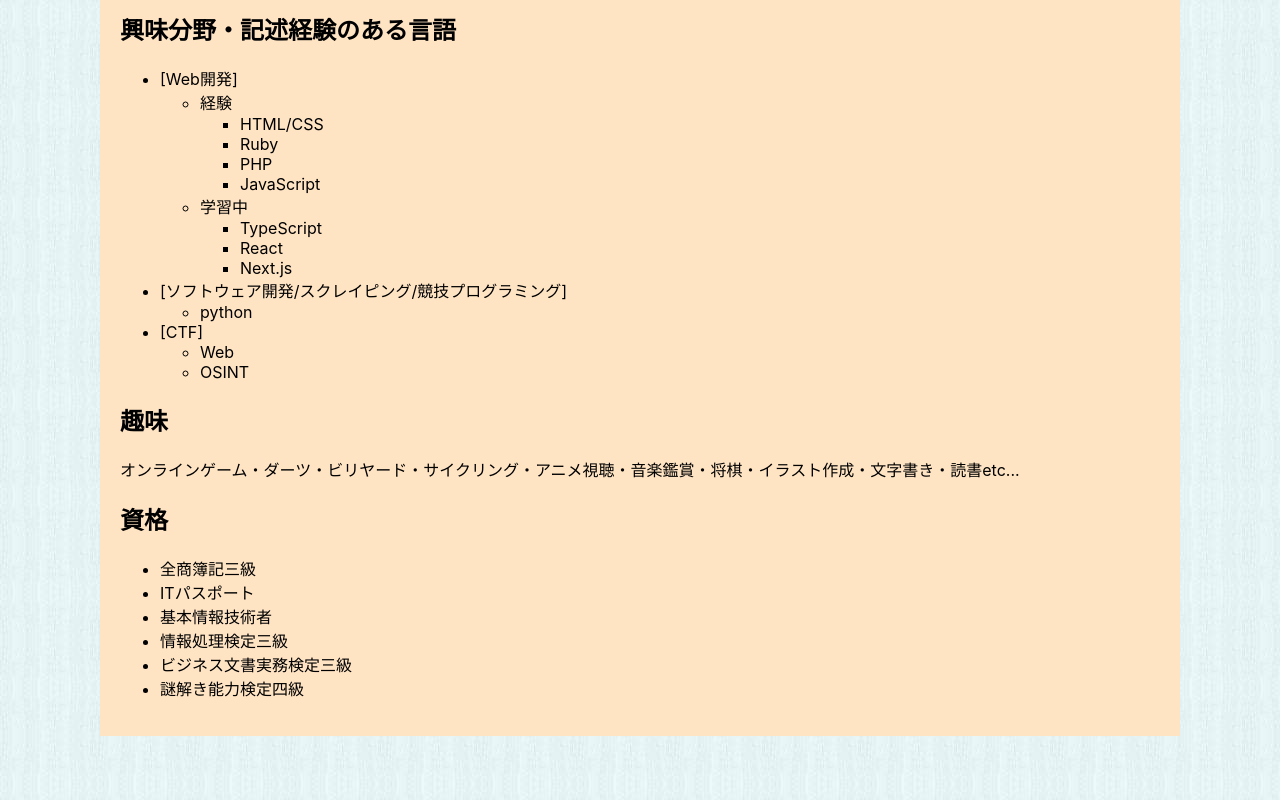
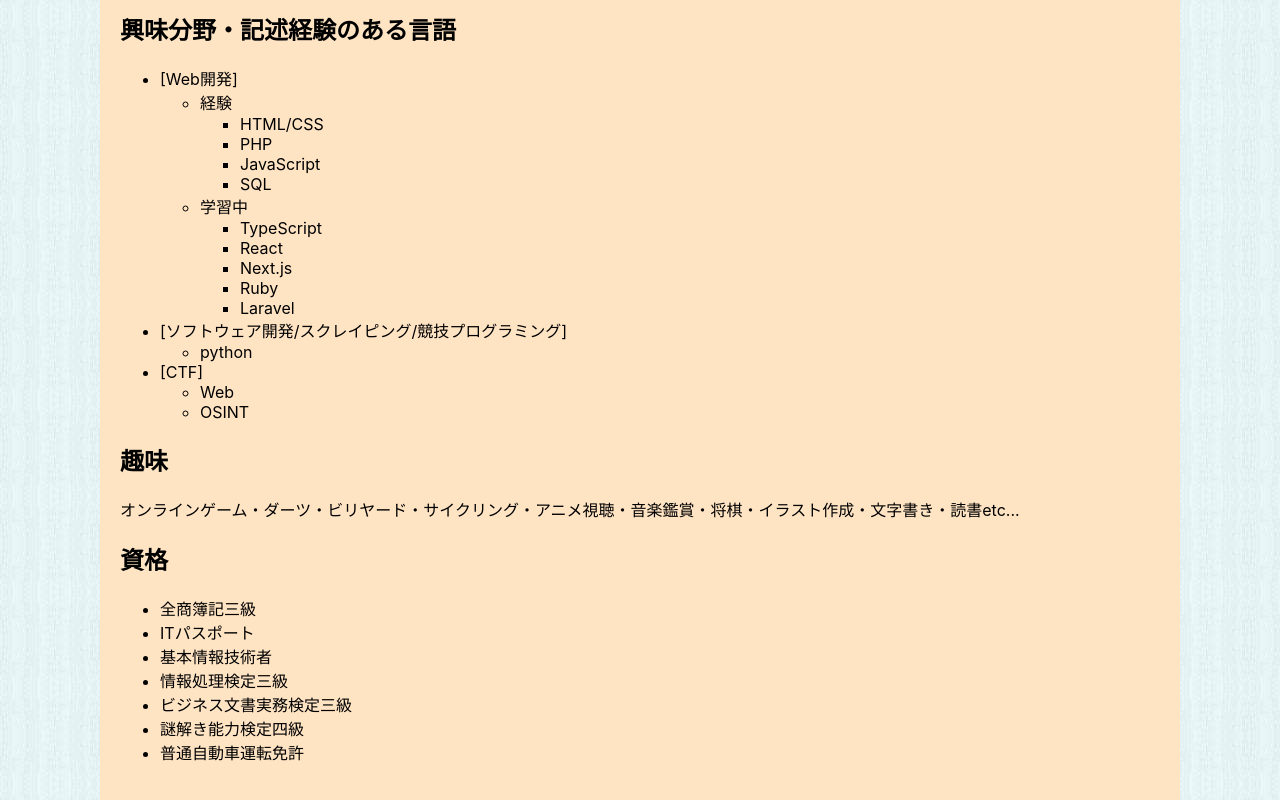
Before and after one commit to ms3nd3r/homepage_V2, a Next.js app: page /Japanese in a window 1280 px wide. Shown: the part 560-1360 px from the top of the page. Built offline with nearby package versions, Linux system fonts and the light colour scheme.

Commit message:
プロフィール更新

```diff
--- a/pages/Japanese.tsx
+++ b/pages/Japanese.tsx
@@ -22,15 +22,17 @@ const Home: NextPage = () => {
                     <li>経験</li>
                       <ul>
                           <li>HTML/CSS</li>
-                          <li>Ruby</li>
                           <li>PHP</li>
                           <li>JavaScript</li>
+                          <li>SQL</li>
                       </ul>
                     <li>学習中</li>
                         <ul>
                           <li>TypeScript</li>
                           <li>React</li>
                           <li>Next.js</li>
+                          <li>Ruby</li>
+                          <li>Laravel</li>
                         </ul>
                   </ul>
                 <li>[ソフトウェア開発/スクレイピング/競技プログラミング]</li>
@@ -53,6 +55,7 @@ const Home: NextPage = () => {
               <li>情報処理検定三級</li>
               <li>ビジネス文書実務検定三級</li>
               <li>謎解き能力検定四級</li>
+              <li>普通自動車運転免許</li>
           </ul>
         </div>
         <div className={styles.link}>
--- a/pages/index.tsx
+++ b/pages/index.tsx
@@ -33,6 +33,7 @@ const Home: NextPage = () => {
       <div className={styles.update}>
           <h3>UPDATE NOTE</h3>
           <p>
+              Version:2.0.1 2023/01/09 新年にあたってプロフィールを更新<br />
               Version:2.0.0 2022/09/12 ページをnext.js仕様にリニューアル →　今後レイアウトも全変更予定。<br />
               Version:1.0.2 2021/08/01 アクセスカウンタ微調整<br />
               Version:1.0.1 2021/03/29 新年度にあたってプロフィールを更新<br />
```
